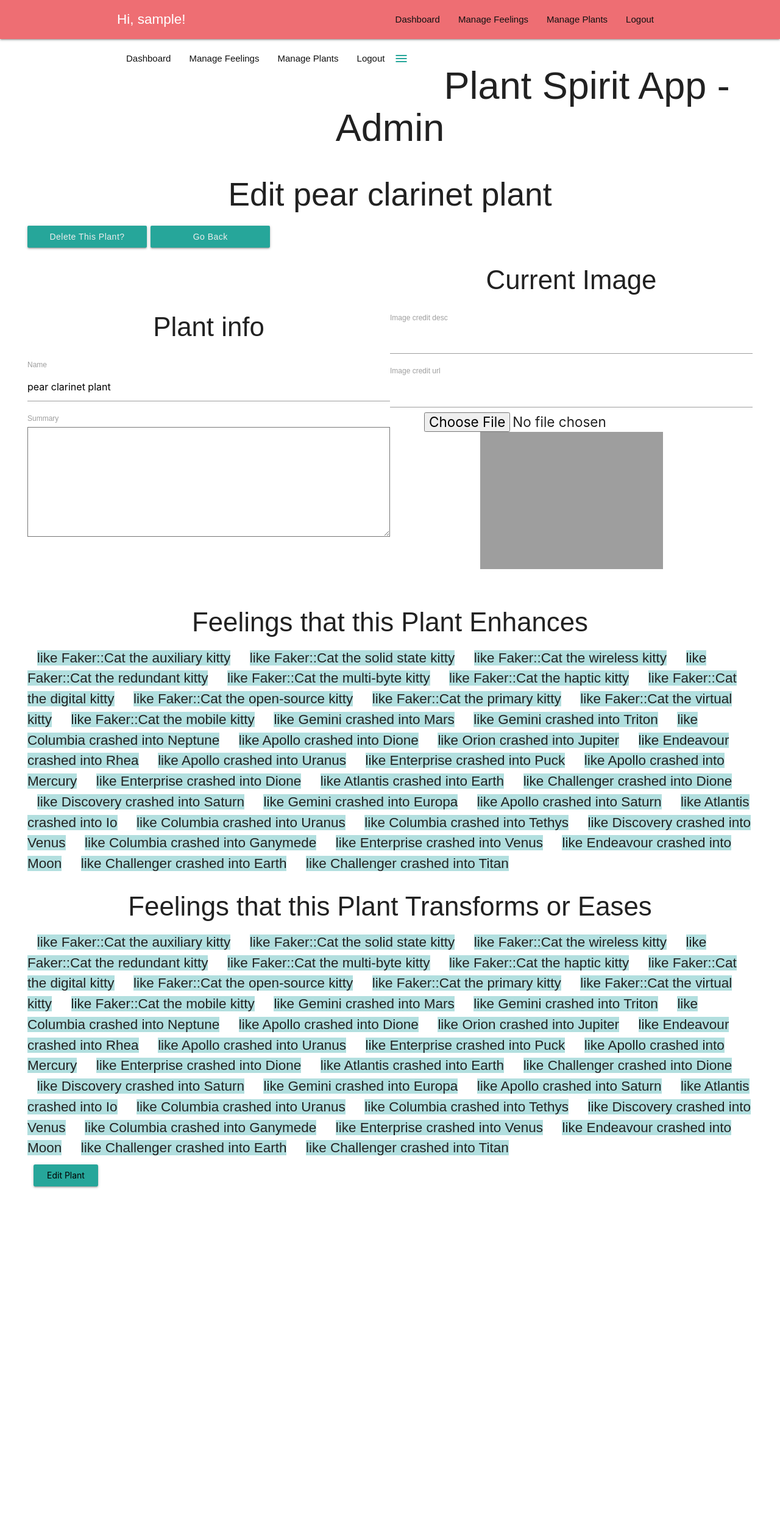
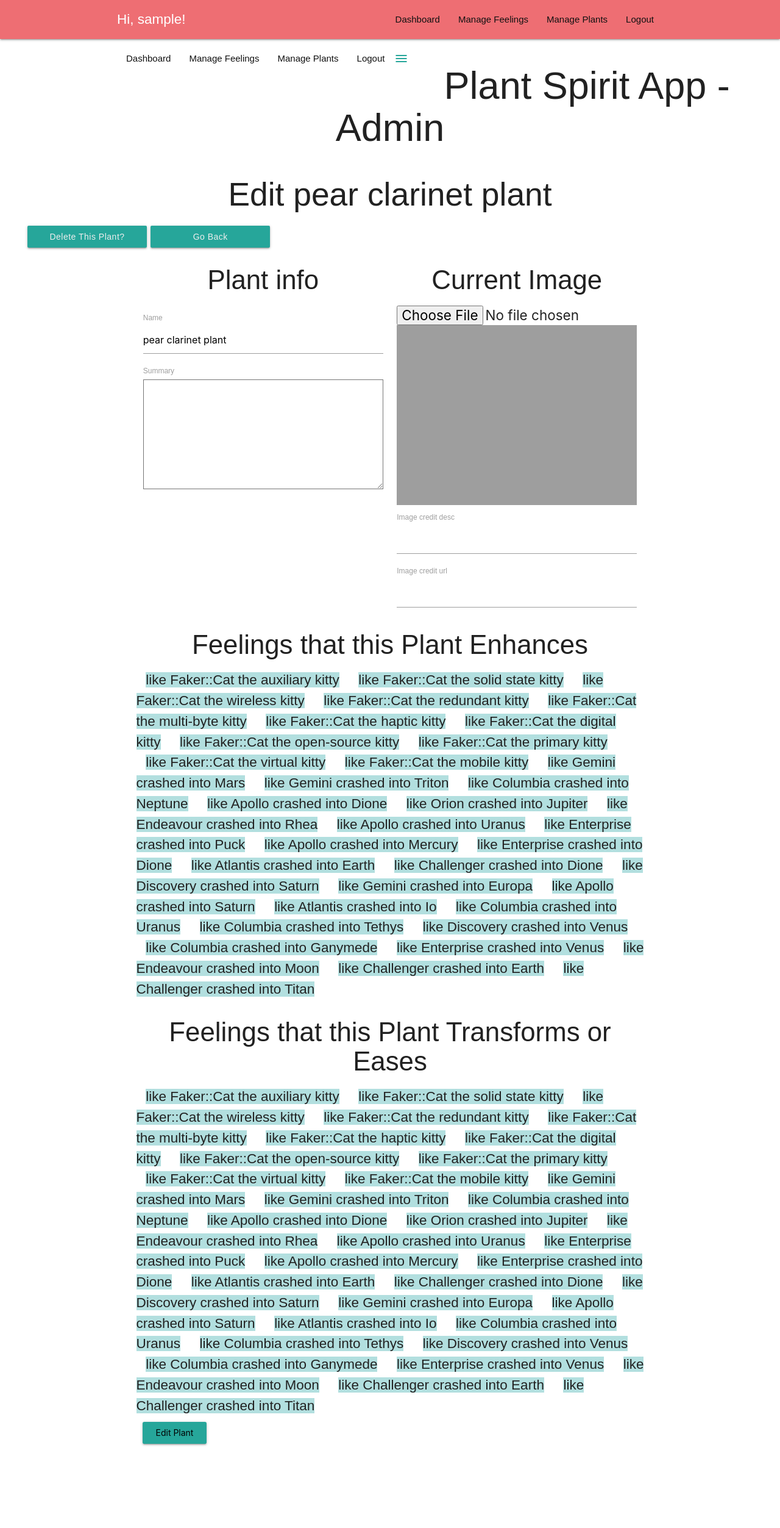
Before and after one commit to catquarks/plant-spirit-admin, a Rails app: page /plants/1/edit in a window 1280 px wide. Shown: the whole page at 61% size. Before the commit the page ends 1948 px from the top, so only its background shows below. Run offline with Rails 7, Linux system fonts and the light colour scheme; the visitor is signed in with stand-in values (Sample User, id 1); data comes from the database, SQL or seed files in the repository; style sheets or scripts are compiled from the project's sources; parts of the project's set-up code (start-up, migrations or seed data) failed here and were passed over; some libraries are stand-ins or nearby versions; some web fonts are replaced; grey boxes are pictures that could not be loaded.

Commit message:
implement css grid on plant form

```diff
--- a/app/assets/stylesheets/application.scss
+++ b/app/assets/stylesheets/application.scss
@@ -92,22 +92,27 @@
 }
 
 .plant-form {
-  display: flex;
+  /*display: flex;*/
 
   .plant-form-child {
-    width: 40em;
-    flex-grow: 1;
+    /*width: 40em;*/
+    /*flex-grow: 1;*/
     /*padding: 2em;*/
     margin: auto;
 
     img {
       display: block;
-      margin: auto;
+      width: 100%;
+      /*margin: auto;*/
     }
 
     input[type=file] {
       display: block;
       margin: auto;
+    }
+
+    input[type=text] {
+      /*width: 14em;*/
     }
 
   }
--- a/app/views/plants/_form_info_and_image.erb
+++ b/app/views/plants/_form_info_and_image.erb
@@ -1,5 +1,6 @@
-<div class="plant-form">
-	<div class="plant-form-child">
+<div class="plant-form container">
+	<div class="row">
+		<div class="plant-form-child col m6">
 			<h3>Plant info</h3>
 			<%= f.label :name %>
 			<%= f.text_field :name %>
@@ -7,15 +8,14 @@
 			<%= f.label :summary %>
 			<%= f.text_area :summary, rows: 10 %>
 		</div>
-
-	<div class="plant-form-child">
+		<div class="plant-form-child col m6">
 			<h3>Current Image</h3>
+			<%= f.file_field :image %>
+			<%= link_to image_tag(@plant.image.url(:medium), size: '300x300'), @plant.image.url(:large) %>
 			<%= f.label :image_credit_desc %>
 			<%= f.text_field :image_credit_desc %>
+			<br />
 			<%= f.label :image_credit_url %>
 			<%= f.text_field :image_credit_url %>
-		<%= f.file_field :image %>
-		<%= link_to image_tag(@plant.image.url(:medium), size: '300x300'), @plant.image.url(:large) %>
-		<br />
 		</div>
 </div>
--- a/app/views/plants/show.html.erb
+++ b/app/views/plants/show.html.erb
@@ -27,7 +27,7 @@
             <span class="card-title">Summary</span>
             <% if @plant.summary %>
               <p><%= @plant.summary %></p>
-              <p>Image credit: <%= link_to @plant.image_credit_desc, @plant.image_credit_url %></p>
+              <p><strong>Image credit:</strong> <%= @plant.image_credit_desc %> (<%= link_to "link", @plant.image_credit_url %>)</p>
             <% else %>
               <p>No summary is yet available.</p>
             <% end %>
```
Lines whose indentation alone changed are shown as unchanged.
